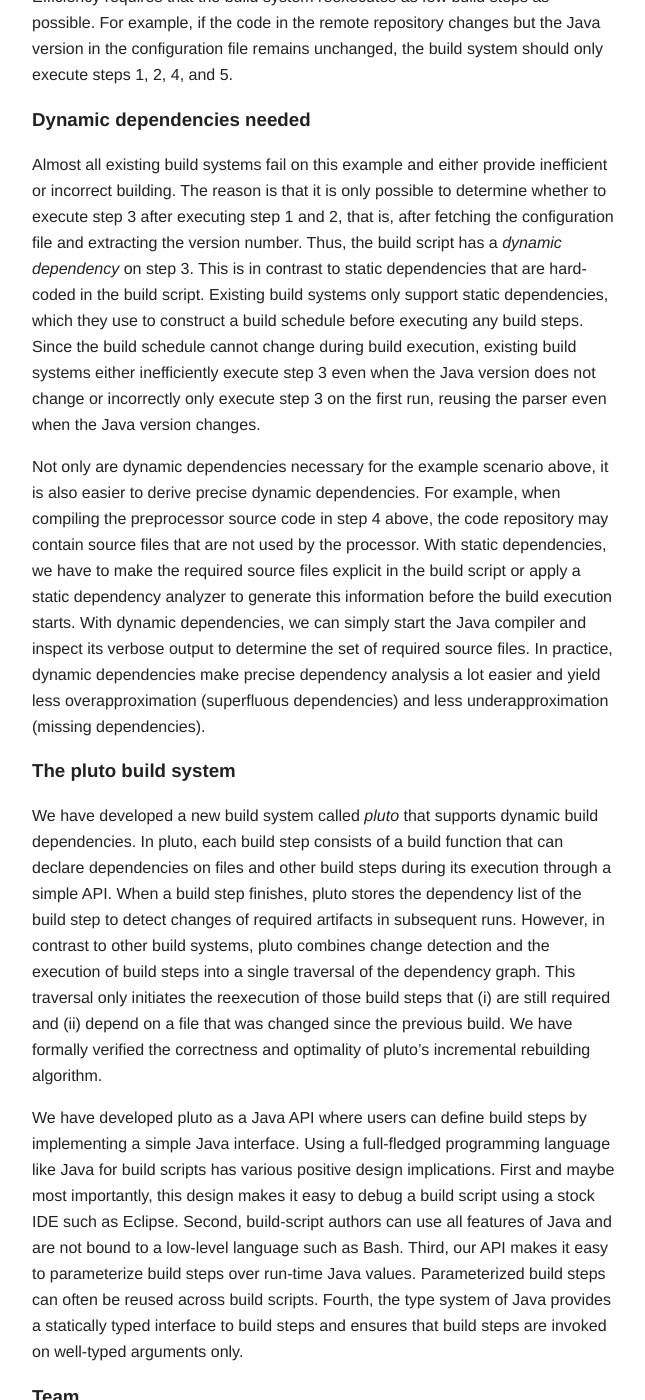
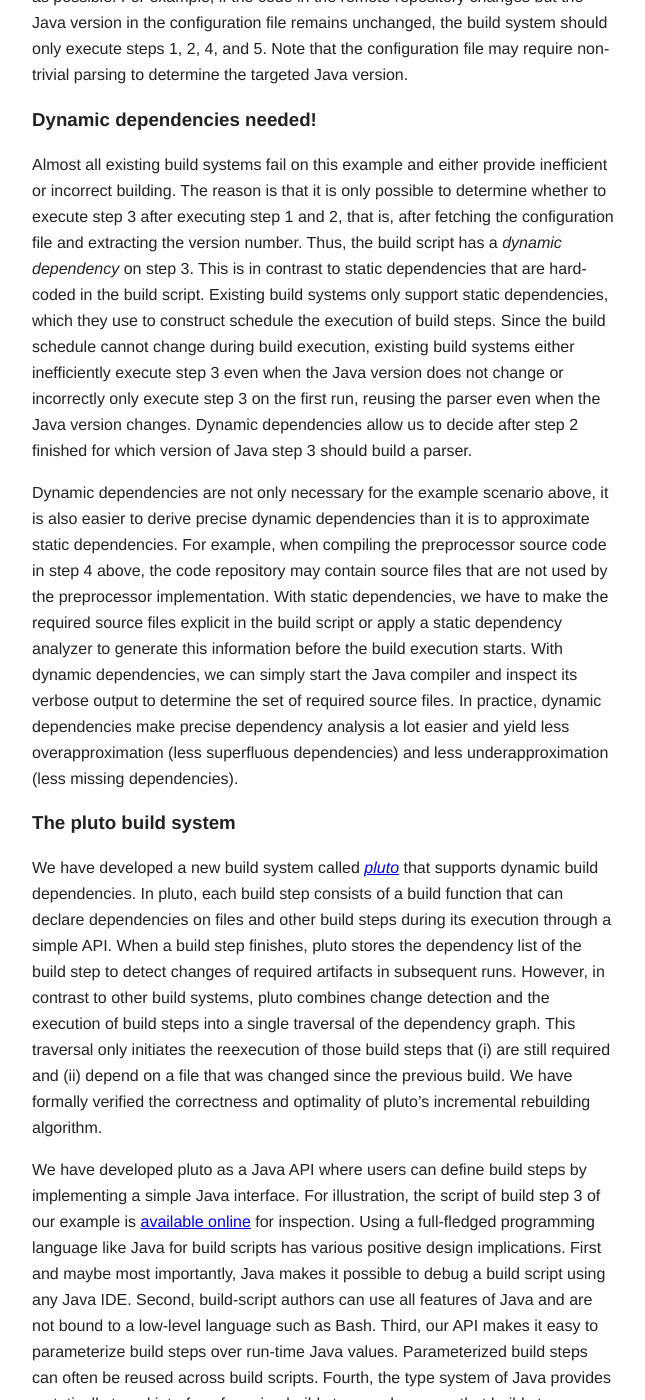
Before and after one commit to pluto-build/pluto-build.github.io, a Jekyll site: the page built from index.md, in a window 1280 px wide and 1400 px high, scrolled down 818 px. Shown: the whole window, without its empty margins (95-740 px from the left). Built offline with Jekyll 4.4.1, drawn with Linux system fonts in a browser that asks for light colours; some of the changed text lies outside the part shown.

```diff
--- /dev/null
+++ b/_includes/aside.md
@@ -0,0 +1,9 @@
+### Getting started with pluto
+
+We are working hard to make pluto more powerful and easier to use. We expect to
+provide the first binary release in the near future. In the meantime, you can
+find the source code of pluto and a numerous reusable build steps on
+[github](https://github.com/pluto-build/). Feature
+[requests](https://github.com/pluto-build/pluto/issues) and
+[contributions](https://github.com/pluto-build/pluto/pulls) from the community
+are more than welcome.
--- a/_layouts/default.html
+++ b/_layouts/default.html
@@ -28,10 +28,7 @@
 {{content}}
 </article>
 
-	      <aside>
-                    <h3>Getting started with pluto</h3>
-                    <p>We are working on bootstrapping and a binary release of pluto. In the meantime, you can find the source code of pluto and a large number of builders on <a href="https://github.com/pluto-build/">github</a>.</p>
-                </aside>
+	      <aside>{% capture aside-include %}{% include aside.md %}{% endcapture %}{{ aside-include | markdownify }}</aside>
 
             </div> <!-- #main -->
         </div> <!-- #main-container -->
--- a/index.md
+++ b/index.md
@@ -2,6 +2,7 @@
 title: Fast and correct incremental building with pluto
 layout: default
 ---
+
 
 Build systems are used in all but the smallest software projects to invoke the
 right build tools on the right files in the right order. A build system must
@@ -10,14 +11,13 @@ builds, which means that generated artifacts consistently reflect the latest
 source artifacts. Second, a build system must be efficient, which means that it
 incrementally rechecks and rebuilds as few build steps as possible.
 
-### Example
+### Illustrating example
 
 Consider the following build scenario for a Java preprocessor that
 uses ANTLR for parsing the non-preprocessed source code.
 
 1. Checkout preprocessor source code from remote repository.
-2. Read configuration file declaring which Java version the preprocessor
-   targets.
+2. Extract Java version targeted by the preprocessor from a configuration file.
 3. Build ANTLR parser for that Java version.
 	1. Download ANTLR binary.
     2. Download ANTLR grammar for correct Java version.
@@ -29,13 +29,15 @@ uses ANTLR for parsing the non-preprocessed source code.
 There are many source artifacts involved in this build, such as the code in the
 remote repository, the code in the local working copy, the configuration file,
 the ANTLR binary, or the ANTLR grammar. Correctness requires that the build
-system rebuilds the generated artifacts whenever any one of the source artifacts
-changes. Efficiency requires that the build system reexecutes as few build steps
-as possible. For example, if the code in the remote repository changes but the
-Java version in the configuration file remains unchanged, the build system
-should only execute steps 1, 2, 4, and 5.
+system rebuilds the generated artifacts whenever any one of these source
+artifacts changes. Efficiency requires that the build system reexecutes as few
+build steps as possible. For example, if the code in the remote repository
+changes but the Java version in the configuration file remains unchanged, the
+build system should only execute steps 1, 2, 4, and 5. Note that the
+configuration file may require non-trivial parsing to determine the targeted
+Java version.
 
-### Dynamic dependencies needed
+### Dynamic dependencies needed!
 
 Almost all existing build systems fail on this example and either provide
 inefficient or incorrect building. The reason is that it is only possible to
@@ -43,27 +45,31 @@ determine whether to execute step 3 after executing step 1 and 2, that is, after
 fetching the configuration file and extracting the version number. Thus, the
 build script has a *dynamic dependency* on step 3. This is in contrast to static
 dependencies that are hard-coded in the build script. Existing build systems
-only support static dependencies, which they use to construct a build schedule
-before executing any build steps. Since the build schedule cannot change during
-build execution, existing build systems either inefficiently execute step 3 even
-when the Java version does not change or incorrectly only execute step 3 on the
-first run, reusing the parser even when the Java version changes.
+only support static dependencies, which they use to construct schedule the
+execution of build steps. Since the build schedule cannot change during build
+execution, existing build systems either inefficiently execute step 3 even when
+the Java version does not change or incorrectly only execute step 3 on the first
+run, reusing the parser even when the Java version changes. Dynamic dependencies
+allow us to decide after step 2 finished for which version of Java step 3 should
+build a parser.
 
-Not only are dynamic dependencies necessary for the example scenario above, it
-is also easier to derive precise dynamic dependencies. For example, when
-compiling the preprocessor source code in step 4 above, the code repository may
-contain source files that are not used by the processor. With static
-dependencies, we have to make the required source files explicit in the build
-script or apply a static dependency analyzer to generate this information before
-the build execution starts. With dynamic dependencies, we can simply start the
-Java compiler and inspect its verbose output to determine the set of required
-source files. In practice, dynamic dependencies make precise dependency analysis
-a lot easier and yield less overapproximation (superfluous dependencies) and
-less underapproximation (missing dependencies).
+Dynamic dependencies are not only necessary for the example scenario above, it
+is also easier to derive precise dynamic dependencies than it is to approximate
+static dependencies. For example, when compiling the preprocessor source code in
+step 4 above, the code repository may contain source files that are not used by
+the preprocessor implementation. With static dependencies, we have to make the
+required source files explicit in the build script or apply a static dependency
+analyzer to generate this information before the build execution starts. With
+dynamic dependencies, we can simply start the Java compiler and inspect its
+verbose output to determine the set of required source files. In practice,
+dynamic dependencies make precise dependency analysis a lot easier and yield
+less overapproximation (less superfluous dependencies) and less
+underapproximation (less missing dependencies).
 
 ### The pluto build system
 
-We have developed a new build system called *pluto* that supports dynamic build
+We have developed a new build system called
+[*pluto*](http://pluto-build.github.io/) that supports dynamic build
 dependencies. In pluto, each build step consists of a build function that can
 declare dependencies on files and other build steps during its execution through
 a simple API. When a build step finishes, pluto stores the dependency list of
@@ -76,16 +82,54 @@ previous build. We have formally verified the correctness and optimality of
 pluto's incremental rebuilding algorithm.
 
 We have developed pluto as a Java API where users can define build steps by
-implementing a simple Java interface. Using a full-fledged programming language
-like Java for build scripts has various positive design implications. First and
-maybe most importantly, this design makes it easy to debug a build script using
-a stock IDE such as Eclipse. Second, build-script authors can use all features
-of Java and are not bound to a low-level language such as Bash. Third, our API
-makes it easy to parameterize build steps over run-time Java
-values. Parameterized build steps can often be reused across build
-scripts. Fourth, the type system of Java provides a statically typed interface
-to build steps and ensures that build steps are invoked on well-typed arguments
-only.
+implementing a simple Java interface. For illustration, the script of build step
+3 of our example is
+[available online](https://github.com/pluto-build/build-examples/blob/master/src/build/pluto/buildexamples/BuildANTLRParser.java)
+for inspection.
+Using a full-fledged programming language like Java for build scripts has
+various positive design implications. First and maybe most importantly, Java
+makes it possible to debug a build script using any Java IDE. Second,
+build-script authors can use all features of Java and are not bound to a
+low-level language such as Bash. Third, our API makes it easy to parameterize
+build steps over run-time Java values. Parameterized build steps can often be
+reused across build scripts. Fourth, the type system of Java provides a
+statically typed interface for using build steps and ensures that build steps
+are invoked on well-typed arguments only.
+
+In summary, pluto provides the following features:
+
+* Dynamic dependencies on files and other build steps.
+* A Java API for debuggable and reusable build steps.
+* Dependency injection into build steps to avoid hard-coded dependencies.
+* Semantic file stamps for avoiding rebuilds after irrelevant file changes.
+* Automatic metadependencies that ensure a rebuild after the build script changes.
+* Detection of build cycles and customizable cycle handling.
 
 
-### Team
+### pluto is fast
+
+We have used pluto to develop build scripts for a few projects so far. In
+particular, we have migrated the existing Ant build script of the
+[Spoofax IDE](http://spoofax.org) to pluto. Using pluto, we achieved speedups of
+4x-50x for rebuilding after a typical program change. The speedup depends on how
+many downstream build steps a file change invalidates. The fine-grained
+dependency tracking of pluto also revealed hidden dependencies in the original
+build script that led to incorrect rebuilds. Pluto automatically detects such
+hidden dependencies and guarantees correct rebuilds in all cases.
+
+We have used pluto to develop numerous reusable build steps that perform
+fine-grained dependency tracking out of the box. The provided build steps range
+from Java compilation and JUnit testing to dependency resolution via git and
+Maven. Our experience shows that it is easy to develop new build steps and to
+make them reusable.
+
+### Resources on pluto
+
+* Pluto website [http://pluto-build.github.io/](http://pluto-build.github.io/)
+* Pluto source code
+  [https://github.com/pluto-build/](https://github.com/pluto-build/)
+* Academic article on pluto:
+  [A Sound and Optimal Incremental Build System with Dynamic Dependencies](http://erdweg.org/publications/pluto-incremental-build.pdf)
+  by Sebastian Erdweg, Moritz Lichter, and Manuel Weiel. Published at the
+  Conference on Object-Oriented Programming, Systems, Languages, and
+  Applications (OOPSLA).
```
Also changed, not shown: _pluins/markdown.rb (added, +23 -0 lines).
